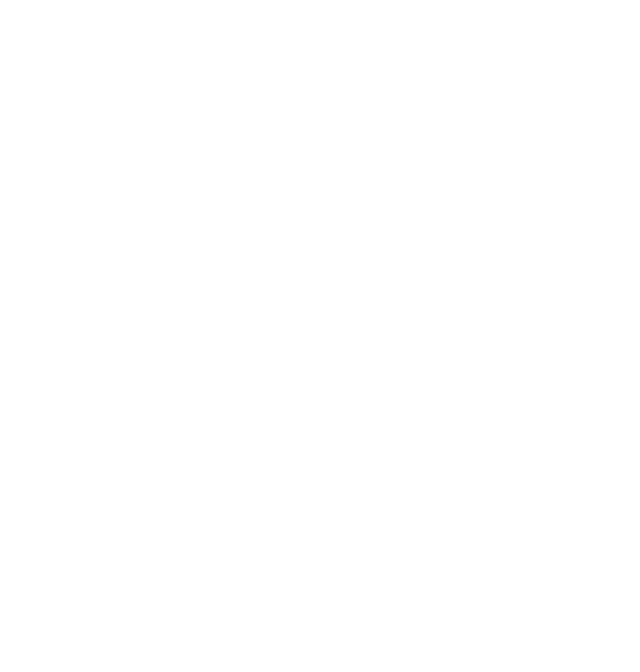
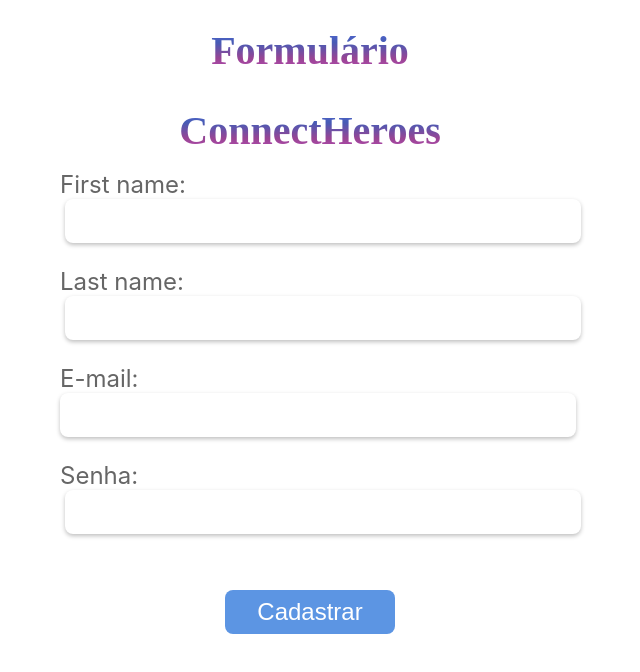
Before and after one commit to reinaldodamacena/shProject, a React (Create React App) app in the folder frontend/: page /cadastro in a window 1280 px wide. Before the commit this address had no page. Shown: the top 672 px of the page, without its empty margins (330-970 px from the left). Built offline with nearby package versions, Linux system fonts and the light colour scheme.

Commit message:
formulario cadastro e login

```diff
--- a/frontend/src/App.js
+++ b/frontend/src/App.js
@@ -2,7 +2,7 @@
 import { Routes, Route } from 'react-router-dom';
 import Home from './components/Home';
 import LoginPage from './components/LoginPage';
-import SignIn from './components/SigIn';
+import CadastroForm from './components/FormularioCadastro'
 
 
 
@@ -12,6 +12,7 @@
       <Routes>
         <Route path="/" element={<Home />} />
         <Route path="/login" element={<LoginPage />} />
+        <Route path='/cadastro' element={<CadastroForm/>}/>
       </Routes>
     </div>
   );
--- a/frontend/src/components/FormularioCadastro.css
+++ b/frontend/src/components/FormularioCadastro.css
@@ -7,66 +7,33 @@
   font-style: normal;
 }
 
-  /* Estilo do container principal do formulário */
-  .register {
-    margin-top: 80px;
-    margin-left: 35%;
+
+
+
+/* Estilo do formulário */
+.register form {
   display: flex;
   flex-direction: column;
   align-items: center;
-    justify-content: center;
-    width: 500px;
-    height: 650px;
-    background-color: #f1f1f1;
-    border-radius: 8px;
-    box-shadow: 2px 4px 8px #a39797;
+  max-width: 80%;
 }
 
-  /* Estilo do título do formulário */
-  .register h1 {
-    font-family: "fontKalam", cursive;
+.formularioText , .textLogo{
+  font-family:'Kalam', cursive;
   font-size: 2.5rem;
   margin-bottom: 1rem;
+  text-align: center;
   font-weight: bold;
-    background-image: linear-gradient(to top, #9c1e96, #4a349a);
+  background-image: linear-gradient(to top,#bf4bb9, #984594 ,#475bb5,#536cdb );
   -webkit-background-clip: text;
   background-clip: text;
   -webkit-text-fill-color: transparent;
   text-fill-color: transparent;
 }
 
-  /* Estilo do subtítulo do formulário */
-  .register h2 {
-    font-family: "fontKalam", cursive;
-    font-size: 1.8rem;
-    margin-bottom: 1rem;
-    font-weight: normal;
-    color: #666;
-  }
-
-  /* Estilo da imagem do formulário */
-  .register .image {
-    display: flex;
-    justify-content: center;
-    align-items: center;
-    overflow: hidden;
-    margin-bottom: 2rem;
-  }
-
-  .register .image img {
-    width: 10rem;
-  }
-
-  /* Estilo do formulário */
-  .register form {
-    display: flex;
-    flex-direction: column;
-    align-items: center;
-    width: 80%;
-  }
-
 /* Estilo das labels do formulário */
 .register label {
+  width: 500px;
   font-size: 1.5rem;
   margin-bottom: 0.5rem;
   color: #666;
@@ -74,6 +41,7 @@
 
 /* Estilo dos inputs do formulário */
 .register input[type="text"],
+.register input[type="email"],
 .register input[type="password"] {
   font-size: 1.5rem;
   padding: 0.5rem;
--- a/frontend/src/components/FormularioCadastro.js
+++ b/frontend/src/components/FormularioCadastro.js
@@ -2,21 +2,28 @@
 import './FormularioCadastro.css'
 
 function CadastroForm() {
-  const [nome, setNome] = useState('');
+  const [firstName, setFirstName] = useState('');
+  const [lastName, setLastName] = useState('');
   const [email, setEmail] = useState('');
   const [senha, setSenha] = useState('');
 
   const handleSubmit = (e) => {
     e.preventDefault();
     // Aqui você pode fazer algo com as informações do formulário, como enviar para um servidor.
-    console.log(`Nome: ${nome}, E-mail: ${email}, Senha: ${senha}`);
+    console.log(`firstName: ${firstName}, LastName: ${lastName}, E-mail: ${email}, Senha: ${senha}`);
   };
 
-  return (
-    <form onSubmit={handleSubmit}>
+  return (<div className='formulario'>
+      <h1 className='formularioText'>Formulário</h1>
+      <h2 className='textLogo'>ConnectHeroes</h2>
+      <form className="register" onSubmit={handleSubmit}>
       <label>
-        Nome:
-        <input type="text" value={nome} onChange={(e) => setNome(e.target.value)} />
+       First name:
+        <input type="text" value={firstName} onChange={(e) => setFirstName(e.target.value)} />
+      </label>
+      <label>
+        Last name:
+        <input type="text" value={lastName} onChange={(e) => setLastName(e.target.value)} />
       </label>
       <label>
         E-mail:
@@ -28,6 +35,8 @@
       </label>
       <button type="submit">Cadastrar</button>
     </form>
+  </div>
+
   );
 }
 
--- a/frontend/src/components/LoginPage.css
+++ b/frontend/src/components/LoginPage.css
@@ -12,6 +12,7 @@
     flex-direction: column;
     align-items: center;
     justify-content: center;
+
     width: 500px;
     height: 650px;
     background-color: #f1f1f1;
@@ -19,12 +20,13 @@
     box-shadow: 2px 4px 8px #a39797;
   }
 
-  h1, h2{
+ .loginText, .logoText{
     font-family:'Kalam', cursive;
     font-size: 2.5rem;
     margin-bottom: 1rem;
+    text-align: center;
     font-weight: bold;
-    background-image: linear-gradient(to top,#9c1e96 ,#4a349a );
+    background-image: linear-gradient(to top,#bf4bb9, #984594 ,#475bb5,#536cdb );
     -webkit-background-clip: text;
     background-clip: text;
     -webkit-text-fill-color: transparent;
@@ -50,15 +52,21 @@
     align-items: center;
   }
 
-  label {
+  .labelUserName, .labelPassword {
+    display:flex;
     font-size: 1.5rem;
     margin-bottom: 0.5rem;
+    width: 400px;
+    justify-content: space-between;
+
+
   }
 
   input[type="text"],
   input[type="password"] {
     font-size: 1.5rem;
     padding: 0.5rem;
+    margin-left:5px;
     margin-bottom: 1rem;
     border: none;
     border-radius: 0.5rem;
--- a/frontend/src/components/LoginPage.js
+++ b/frontend/src/components/LoginPage.js
@@ -1,7 +1,9 @@
 import React, { useState, useEffect } from 'react';
-import { useNavigate } from 'react-router-dom';
+import { Link, useNavigate } from 'react-router-dom';
 import { login } from '../Api'; // Importe a função de login do arquivo Api.js
 import "./LoginPage.css";
+import Image from '../assets/images/image.png';
+
 
 const LoginPage = () => {
   const [username, setUsername] = useState('');
@@ -46,23 +48,25 @@
 
   return (
     <div clssName="login">
-      <h1>Login</h1>
+      <h1 className='loginText'>Login</h1>
       <div className='image'>
-        <img src='../assets/images/image.png'/>
+        <img src={Image}/>
       </div>
-      <h2>ConnectHeroes</h2>
+      <h2 className='logoText'>ConnectHeroes</h2>
       <form onSubmit={handleSubmit}>
-        <label>
+        <label className='labelUserName'>
           Username:
           <input type="text" value={username} onChange={handleUsernameChange} />
         </label>
         <br />
-        <label>
+        <label className='labelPassword'>
           Password:
           <input type="password" value={password} onChange={handlePasswordChange} />
         </label>
         <br />
         <button type="submit">Login</button>
+        <br/>
+        <Link to='/cadastro'>Cadastro</Link>
       </form>
     </div>
   );
```
Also changed, not shown: 2 other files (tests, documents, lock files or other folders). Lines whose indentation alone changed are shown as unchanged.
